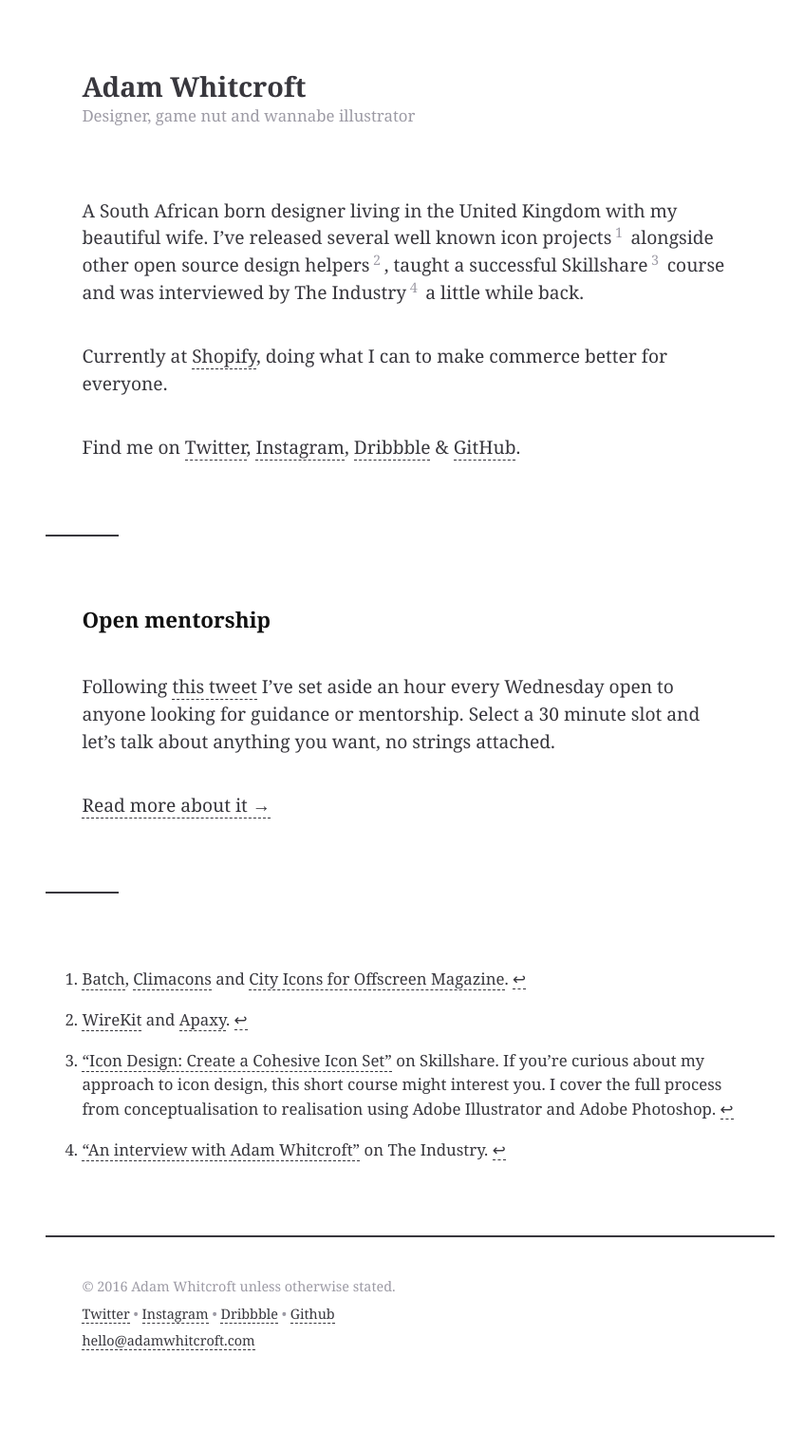
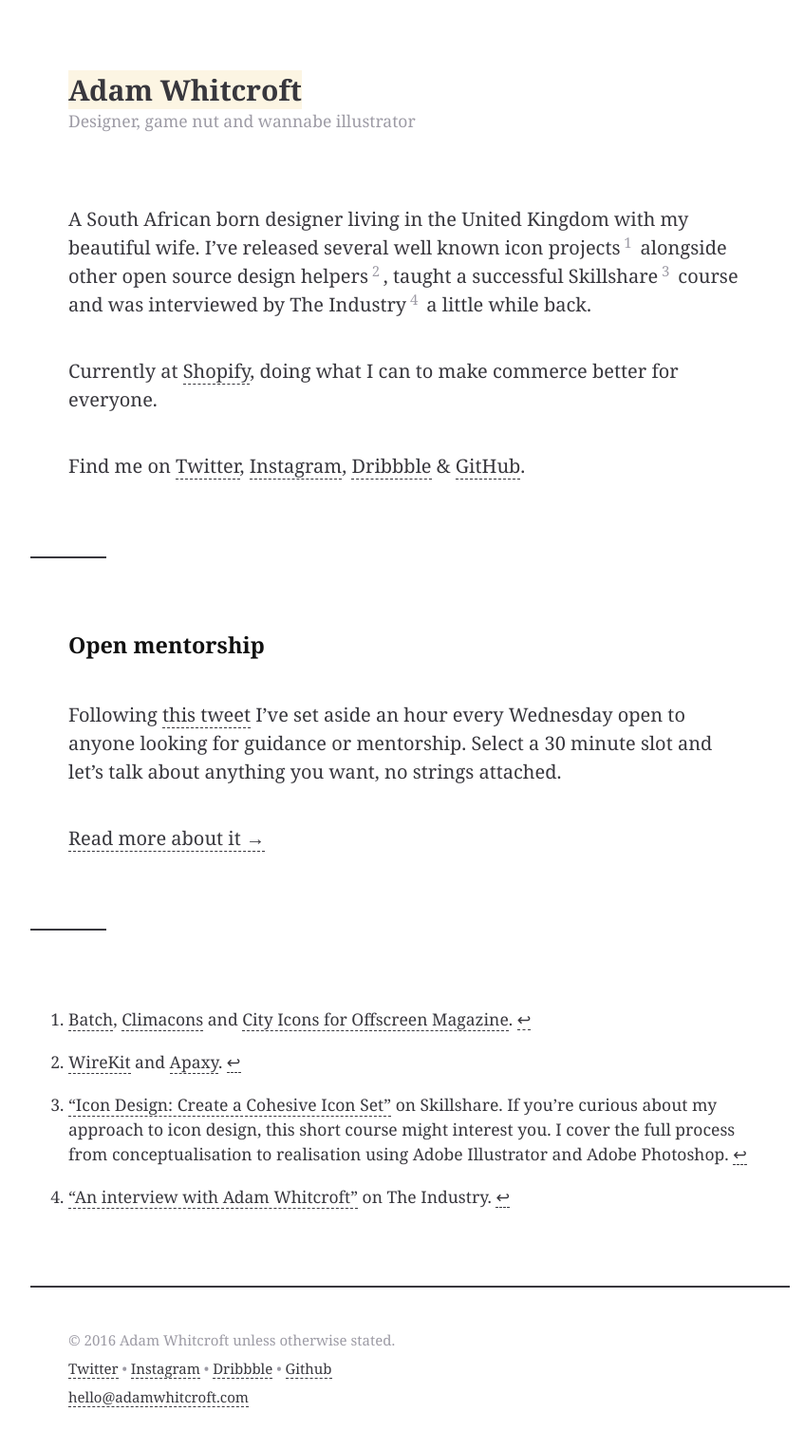
Before and after one commit to AdamWhitcroft/adamwhitcroft.github.io, a Jekyll site: the page built from index.md, in a window 1280 px wide. Shown: the whole page at 95% size, without its empty margins (208-1055 px from the left). Built offline with Jekyll 4.4.1, drawn with Linux system fonts in a browser that asks for light colours; before the commit the page ends 1466 px from its top, so only the background shows below that.

```diff
--- a/404.html
+++ b/404.html
@@ -7,5 +7,5 @@ permalink: /404.html
 
 <div class="fourOhfour-message">
 	<p>It seems you've gotten lost friend, here's the <a href="/">way home</a>.</p>
-	<p><em>If you think this error is something I should be aware of, please do let me know <a href="https://twitter.com/adamwhitcroft">@adamwhitcroft</a>.</em></p>
+	<p>If you think this error is something I should be aware of, please do let me know <a href="https://twitter.com/adamwhitcroft">@adamwhitcroft</a>.</p>
 </div>
--- a/_includes/header.html
+++ b/_includes/header.html
@@ -1,7 +1,7 @@
 <header role="banner" class="{% if page.class == 'portfolio' or page.class == 'portfolio-index' %}portfolio{% endif %}">
 
 {% if page.class == 'home' %}
-	<h1><a href="/">{{ site.header }}</a></h1>
+	<h1><a class="highlight" href="/">{{ site.header }}</a></h1>
 	<h2>{{ site.subheader }}</h2>
 {% endif %}
 
@@ -10,16 +10,16 @@
 {% endif %}
 
 {% if page.category == 'post' %}
-	<h1><a href="/">{{ site.header }}</a></h1>
+	<h1><a class="highlight" href="/">{{ site.header }}</a></h1>
 	<h2>{{ site.subheader }}</h2>
 {% endif %}
 
 {% if page.class == 'portfolio' or page.class == 'portfolio-index' %}
 	{% if page.class == 'portfolio-index' %}
-	<h1><a href="/">{{ site.header }}</a></h1>
+	<h1><a class="highlight" href="/">{{ site.header }}</a></h1>
 	<h2>{{ site.subheader }}</h2>
 	{% else %}
-		<h1><a href="/">{{ site.header }}</a> &bull; <a href="/portfolio/">Portfolio Index</a></h1>
+		<h1><a class="highlight" href="/">{{ site.header }}</a> &bull; <a href="/portfolio/">Portfolio Index</a></h1>
 		<h2>{{ site.subheader }}</h2>
 	{% endif %}
 {% endif %}
--- a/_layouts/default.html
+++ b/_layouts/default.html
@@ -11,9 +11,6 @@ Full site source - https://github.com/AdamWhitcroft/adamwhitcroft.github.io
         <title>{% if page.meta-title %}{{ page.meta-title }}{% else %}{{ page.title }} | Adam Whitcroft{% endif %}</title>
         <meta name="description" content="Adam Whitcroft is a South African product designer and iconographer working @Shopify. You should follow him on Twitter.">
         <meta name="viewport" content="width=device-width">
-        <link rel="dns-prefetch" href="http://use.typekit.com">
-        <script src="https://use.typekit.net/svt1ifc.js"></script>
-        <script>try{Typekit.load({ async: true });}catch(e){}</script>
         <link rel="shortcut icon" href="/img/favicon.ico" type="image/x-icon" />
         <link rel="stylesheet" href="/css/style.css">
         <script>
--- a/_sass/_base.scss
+++ b/_sass/_base.scss
@@ -7,11 +7,9 @@ html {
     color: $color;
     font-weight: 400;
     font-size: 1em;
-    font-size: 120%;
+    font-size: 1.25em;
     font-family: $font-secondary;
     line-height: 1.5em;
-    text-rendering: optimizeLegibility;
-    -webkit-font-smoothing: antialiased;
 
     @media screen and (max-width: $breakpoint-medium) {
         font-size: 100%;
@@ -55,7 +53,6 @@ header {
     padding: 0 2em;
 
     h1 {
-        font-family: $font-secondary;
         margin: 0;
         font-size: 1.5em;
 
--- a/_sass/_variables.scss
+++ b/_sass/_variables.scss
@@ -8,9 +8,9 @@ $width: 36em;
 
 /* Type */
 
-$font-secondary: "leitura-news", Georgia, Cambria,"Times New Roman", Times,serif;
+$font-secondary: Athelas, Georgia, Cambria, "Times New Roman", serif;
 $color: #3d464d;
-$highlight: #ecffd1;
+$highlight: #fcf5e3;
 
 /* Responsive */
 
```
